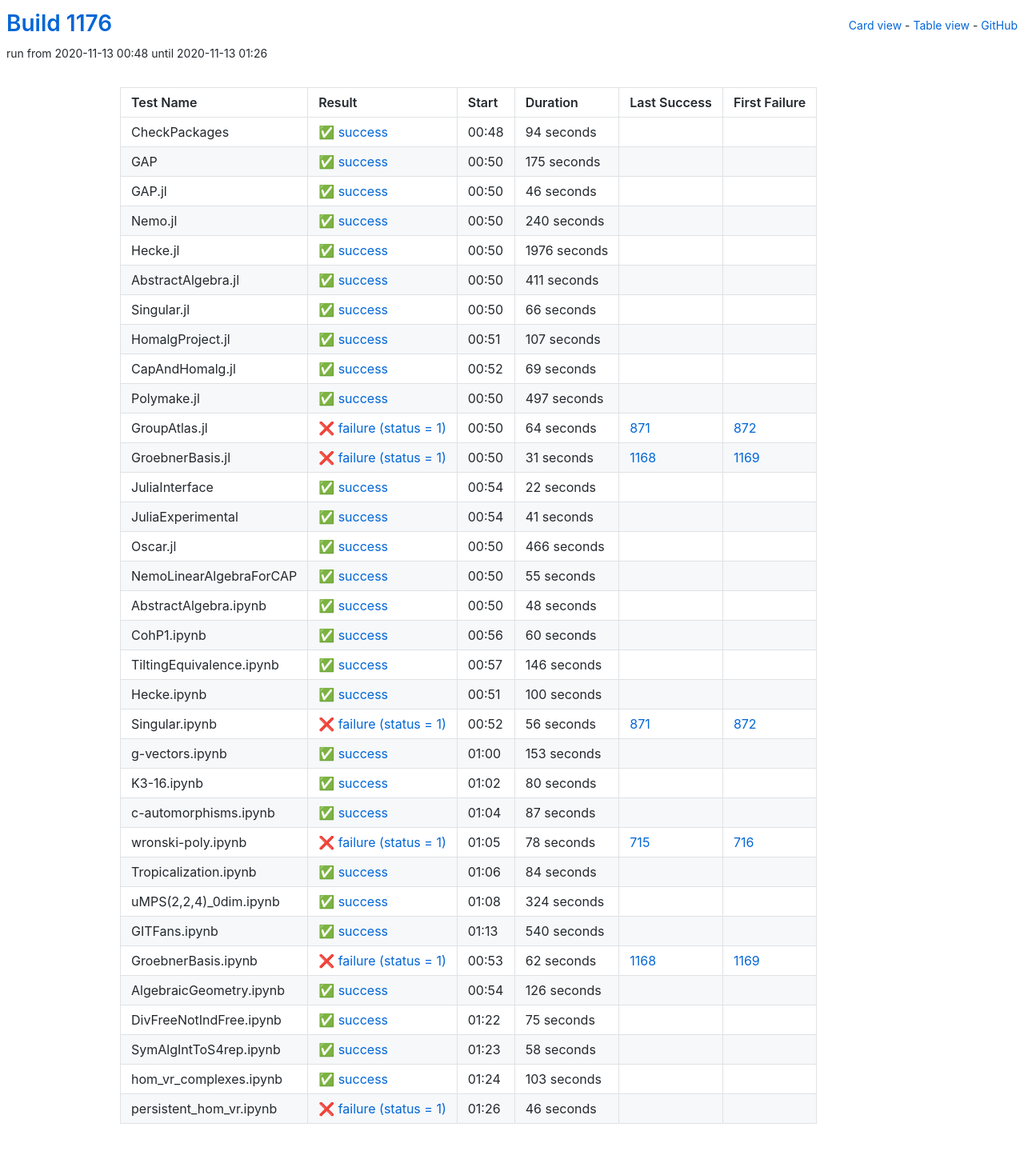
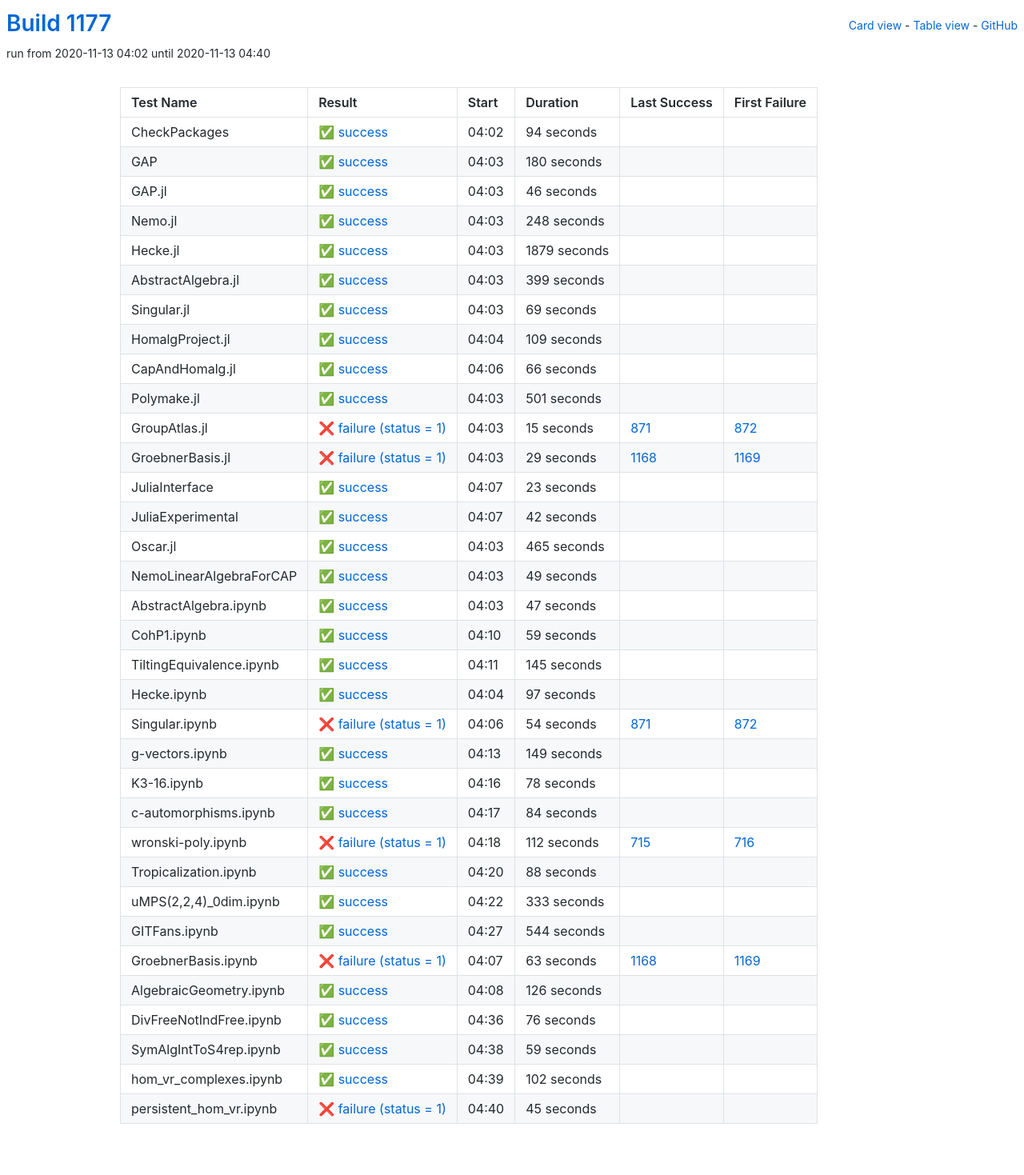
Before and after one commit to oscar-system/oscar-ci-status-stable, a Jekyll site: the page built from table.html, in a window 1280 px wide. Shown: the whole page at 80% size. Built offline with Jekyll 4.4.1, drawn with Linux system fonts in a browser that asks for light colours.

Commit message:
Build #1177

```diff
--- a/_data/ci.yml
+++ b/_data/ci.yml
@@ -1,6 +1,6 @@
 ---
-build: 1176
-build_url: https://oscarci.mathematik.uni-kl.de/job/oscar-stable/1176/
+build: 1177
+build_url: https://oscarci.mathematik.uni-kl.de/job/oscar-stable/1177/
 job: oscar-stable
 organization: oscar-system
 repo: oscar-ci-status-stable
@@ -8,8 +8,8 @@ repourl: https://github.com/oscar-system/oscar-ci-status-stable
 tests:
 - name: CheckPackages
   id: checkpackages
-  log: https://oscarci.mathematik.uni-kl.de/job/oscar-stable/1176/artifact/logs/build-1176/CheckPackages.log
-  start: 2020-11-13 00:48
+  log: https://oscarci.mathematik.uni-kl.de/job/oscar-stable/1177/artifact/logs/build-1177/CheckPackages.log
+  start: 2020-11-13 04:02
   success: true
   exitcode: 0
   status: success
@@ -20,20 +20,20 @@ tests:
   first_failure_url:
 - name: GAP
   id: gap
-  log: https://oscarci.mathematik.uni-kl.de/job/oscar-stable/1176/artifact/logs/build-1176/GAP.log
-  start: 2020-11-13 00:50
+  log: https://oscarci.mathematik.uni-kl.de/job/oscar-stable/1177/artifact/logs/build-1177/GAP.log
+  start: 2020-11-13 04:03
   success: true
   exitcode: 0
   status: success
-  duration: 175
+  duration: 180
   last_success: false
   last_success_url:
   first_failure: false
   first_failure_url:
 - name: GAP.jl
   id: gap-jl
-  log: https://oscarci.mathematik.uni-kl.de/job/oscar-stable/1176/artifact/logs/build-1176/GAP.jl.log
-  start: 2020-11-13 00:50
+  log: https://oscarci.mathematik.uni-kl.de/job/oscar-stable/1177/artifact/logs/build-1177/GAP.jl.log
+  start: 2020-11-13 04:03
   success: true
   exitcode: 0
   status: success
@@ -44,44 +44,68 @@ tests:
   first_failure_url:
 - name: Nemo.jl
   id: nemo-jl
-  log: https://oscarci.mathematik.uni-kl.de/job/oscar-stable/1176/artifact/logs/build-1176/Nemo.jl.log
-  start: 2020-11-13 00:50
+  log: https://oscarci.mathematik.uni-kl.de/job/oscar-stable/1177/artifact/logs/build-1177/Nemo.jl.log
+  start: 2020-11-13 04:03
   success: true
   exitcode: 0
   status: success
-  duration: 240
+  duration: 248
   last_success: false
   last_success_url:
   first_failure: false
   first_failure_url:
 - name: Hecke.jl
   id: hecke-jl
-  log: https://oscarci.mathematik.uni-kl.de/job/oscar-stable/1176/artifact/logs/build-1176/Hecke.jl.log
-  start: 2020-11-13 00:50
+  log: https://oscarci.mathematik.uni-kl.de/job/oscar-stable/1177/artifact/logs/build-1177/Hecke.jl.log
+  start: 2020-11-13 04:03
   success: true
   exitcode: 0
   status: success
-  duration: 1976
+  duration: 1879
   last_success: false
   last_success_url:
   first_failure: false
   first_failure_url:
 - name: AbstractAlgebra.jl
   id: abstractalgebra-jl
-  log: https://oscarci.mathematik.uni-kl.de/job/oscar-stable/1176/artifact/logs/build-1176/AbstractAlgebra.jl.log
-  start: 2020-11-13 00:50
+  log: https://oscarci.mathematik.uni-kl.de/job/oscar-stable/1177/artifact/logs/build-1177/AbstractAlgebra.jl.log
+  start: 2020-11-13 04:03
   success: true
   exitcode: 0
   status: success
-  duration: 411
+  duration: 399
   last_success: false
   last_success_url:
   first_failure: false
   first_failure_url:
 - name: Singular.jl
   id: singular-jl
-  log: https://oscarci.mathematik.uni-kl.de/job/oscar-stable/1176/artifact/logs/build-1176/Singular.jl.log
-  start: 2020-11-13 00:50
+  log: https://oscarci.mathematik.uni-kl.de/job/oscar-stable/1177/artifact/logs/build-1177/Singular.jl.log
+  start: 2020-11-13 04:03
+  success: true
+  exitcode: 0
+  status: success
+  duration: 69
+  last_success: false
+  last_success_url:
+  first_failure: false
+  first_failure_url:
+- name: HomalgProject.jl
+  id: homalgproject-jl
+  log: https://oscarci.mathematik.uni-kl.de/job/oscar-stable/1177/artifact/logs/build-1177/HomalgProject.jl.log
+  start: 2020-11-13 04:04
+  success: true
+  exitcode: 0
+  status: success
+  duration: 109
+  last_success: false
+  last_success_url:
+  first_failure: false
+  first_failure_url:
+- name: CapAndHomalg.jl
+  id: capandhomalg-jl
+  log: https://oscarci.mathematik.uni-kl.de/job/oscar-stable/1177/artifact/logs/build-1177/CapAndHomalg.jl.log
+  start: 2020-11-13 04:06
   success: true
   exitcode: 0
   status: success
@@ -90,226 +114,178 @@ tests:
   last_success_url:
   first_failure: false
   first_failure_url:
-- name: HomalgProject.jl
-  id: homalgproject-jl
-  log: https://oscarci.mathematik.uni-kl.de/job/oscar-stable/1176/artifact/logs/build-1176/HomalgProject.jl.log
-  start: 2020-11-13 00:51
+- name: Polymake.jl
+  id: polymake-jl
+  log: https://oscarci.mathematik.uni-kl.de/job/oscar-stable/1177/artifact/logs/build-1177/Polymake.jl.log
+  start: 2020-11-13 04:03
   success: true
   exitcode: 0
   status: success
-  duration: 107
-  last_success: false
-  last_success_url:
-  first_failure: false
-  first_failure_url:
-- name: CapAndHomalg.jl
-  id: capandhomalg-jl
-  log: https://oscarci.mathematik.uni-kl.de/job/oscar-stable/1176/artifact/logs/build-1176/CapAndHomalg.jl.log
-  start: 2020-11-13 00:52
-  success: true
-  exitcode: 0
-  status: success
-  duration: 69
-  last_success: false
-  last_success_url:
-  first_failure: false
-  first_failure_url:
-- name: Polymake.jl
-  id: polymake-jl
-  log: https://oscarci.mathematik.uni-kl.de/job/oscar-stable/1176/artifact/logs/build-1176/Polymake.jl.log
-  start: 2020-11-13 00:50
-  success: true
-  exitcode: 0
-  status: success
-  duration: 497
+  duration: 501
   last_success: false
   last_success_url:
   first_failure: false
   first_failure_url:
 - name: GroupAtlas.jl
   id: groupatlas-jl
-  log: https://oscarci.mathematik.uni-kl.de/job/oscar-stable/1176/artifact/logs/build-1176/GroupAtlas.jl.log
-  start: 2020-11-13 00:50
+  log: https://oscarci.mathematik.uni-kl.de/job/oscar-stable/1177/artifact/logs/build-1177/GroupAtlas.jl.log
+  start: 2020-11-13 04:03
   success: false
   exitcode: 1
   status: failure
-  duration: 64
+  duration: 15
   last_success: 871
   last_success_url: https://oscarci.mathematik.uni-kl.de/job/oscar-stable/871/
   first_failure: 872
   first_failure_url: https://oscarci.mathematik.uni-kl.de/job/oscar-stable/872/
 - name: GroebnerBasis.jl
   id: groebnerbasis-jl
-  log: https://oscarci.mathematik.uni-kl.de/job/oscar-stable/1176/artifact/logs/build-1176/GroebnerBasis.jl.log
-  start: 2020-11-13 00:50
+  log: https://oscarci.mathematik.uni-kl.de/job/oscar-stable/1177/artifact/logs/build-1177/GroebnerBasis.jl.log
+  start: 2020-11-13 04:03
   success: false
   exitcode: 1
   status: failure
-  duration: 31
+  duration: 29
   last_success: 1168
   last_success_url: https://oscarci.mathematik.uni-kl.de/job/oscar-stable/1168/
   first_failure: 1169
   first_failure_url: https://oscarci.mathematik.uni-kl.de/job/oscar-stable/1169/
 - name: JuliaInterface
   id: juliainterface
-  log: https://oscarci.mathematik.uni-kl.de/job/oscar-stable/1176/artifact/logs/build-1176/JuliaInterface.log
-  start: 2020-11-13 00:54
+  log: https://oscarci.mathematik.uni-kl.de/job/oscar-stable/1177/artifact/logs/build-1177/JuliaInterface.log
+  start: 2020-11-13 04:07
   success: true
   exitcode: 0
   status: success
-  duration: 22
+  duration: 23
   last_success: false
   last_success_url:
   first_failure: false
   first_failure_url:
 - name: JuliaExperimental
   id: juliaexperimental
-  log: https://oscarci.mathematik.uni-kl.de/job/oscar-stable/1176/artifact/logs/build-1176/JuliaExperimental.log
-  start: 2020-11-13 00:54
+  log: https://oscarci.mathematik.uni-kl.de/job/oscar-stable/1177/artifact/logs/build-1177/JuliaExperimental.log
+  start: 2020-11-13 04:07
   success: true
   exitcode: 0
   status: success
-  duration: 41
+  duration: 42
   last_success: false
   last_success_url:
   first_failure: false
   first_failure_url:
 - name: Oscar.jl
   id: oscar-jl
-  log: https://oscarci.mathematik.uni-kl.de/job/oscar-stable/1176/artifact/logs/build-1176/Oscar.jl.log
-  start: 2020-11-13 00:50
+  log: https://oscarci.mathematik.uni-kl.de/job/oscar-stable/1177/artifact/logs/build-1177/Oscar.jl.log
+  start: 2020-11-13 04:03
   success: true
   exitcode: 0
   status: success
-  duration: 466
+  duration: 465
   last_success: false
   last_success_url:
   first_failure: false
   first_failure_url:
 - name: NemoLinearAlgebraForCAP
   id: nemolinearalgebraforcap
-  log: https://oscarci.mathematik.uni-kl.de/job/oscar-stable/1176/artifact/logs/build-1176/NemoLinearAlgebraForCAP.log
-  start: 2020-11-13 00:50
+  log: https://oscarci.mathematik.uni-kl.de/job/oscar-stable/1177/artifact/logs/build-1177/NemoLinearAlgebraForCAP.log
+  start: 2020-11-13 04:03
   success: true
   exitcode: 0
   status: success
-  duration: 55
+  duration: 49
   last_success: false
   last_success_url:
   first_failure: false
   first_failure_url:
 - name: AbstractAlgebra.ipynb
   id: abstractalgebra-ipynb
-  log: https://oscarci.mathematik.uni-kl.de/job/oscar-stable/1176/artifact/logs/build-1176/AbstractAlgebra.ipynb.log
-  start: 2020-11-13 00:50
+  log: https://oscarci.mathematik.uni-kl.de/job/oscar-stable/1177/artifact/logs/build-1177/AbstractAlgebra.ipynb.log
+  start: 2020-11-13 04:03
   success: true
   exitcode: 0
   status: success
-  duration: 48
+  duration: 47
   last_success: false
   last_success_url:
   first_failure: false
   first_failure_url:
 - name: CohP1.ipynb
   id: cohp1-ipynb
-  log: https://oscarci.mathematik.uni-kl.de/job/oscar-stable/1176/artifact/logs/build-1176/CohP1.ipynb.log
-  start: 2020-11-13 00:56
+  log: https://oscarci.mathematik.uni-kl.de/job/oscar-stable/1177/artifact/logs/build-1177/CohP1.ipynb.log
+  start: 2020-11-13 04:10
   success: true
   exitcode: 0
   status: success
-  duration: 60
+  duration: 59
   last_success: false
   last_success_url:
   first_failure: false
   first_failure_url:
 - name: TiltingEquivalence.ipynb
   id: tiltingequivalence-ipynb
-  log: https://oscarci.mathematik.uni-kl.de/job/oscar-stable/1176/artifact/logs/build-1176/TiltingEquivalence.ipynb.log
-  start: 2020-11-13 00:57
+  log: https://oscarci.mathematik.uni-kl.de/job/oscar-stable/1177/artifact/logs/build-1177/TiltingEquivalence.ipynb.log
+  start: 2020-11-13 04:11
   success: true
   exitcode: 0
   status: success
-  duration: 146
+  duration: 145
   last_success: false
   last_success_url:
   first_failure: false
   first_failure_url:
 - name: Hecke.ipynb
   id: hecke-ipynb
-  log: https://oscarci.mathematik.uni-kl.de/job/oscar-stable/1176/artifact/logs/build-1176/Hecke.ipynb.log
-  start: 2020-11-13 00:51
+  log: https://oscarci.mathematik.uni-kl.de/job/oscar-stable/1177/artifact/logs/build-1177/Hecke.ipynb.log
+  start: 2020-11-13 04:04
   success: true
   exitcode: 0
   status: success
-  duration: 100
+  duration: 97
   last_success: false
   last_success_url:
   first_failure: false
   first_failure_url:
 - name: Singular.ipynb
   id: singular-ipynb
-  log: https://oscarci.mathematik.uni-kl.de/job/oscar-stable/1176/artifact/logs/build-1176/Singular.ipynb.log
-  start: 2020-11-13 00:52
+  log: https://oscarci.mathematik.uni-kl.de/job/oscar-stable/1177/artifact/logs/build-1177/Singular.ipynb.log
+  start: 2020-11-13 04:06
   success: false
   exitcode: 1
   status: failure
-  duration: 56
+  duration: 54
   last_success: 871
   last_success_url: https://oscarci.mathematik.uni-kl.de/job/oscar-stable/871/
   first_failure: 872
   first_failure_url: https://oscarci.mathematik.uni-kl.de/job/oscar-stable/872/
 - name: g-vectors.ipynb
   id: g-vectors-ipynb
-  log: https://oscarci.mathematik.uni-kl.de/job/oscar-stable/1176/artifact/logs/build-1176/g-vectors.ipynb.log
-  start: 2020-11-13 01:00
+  log: https://oscarci.mathematik.uni-kl.de/job/oscar-stable/1177/artifact/logs/build-1177/g-vectors.ipynb.log
+  start: 2020-11-13 04:13
   success: true
   exitcode: 0
   status: success
-  duration: 153
+  duration: 149
   last_success: false
   last_success_url:
   first_failure: false
   first_failure_url:
 - name: K3-16.ipynb
   id: k3-16-ipynb
-  log: https://oscarci.mathematik.uni-kl.de/job/oscar-stable/1176/artifact/logs/build-1176/K3-16.ipynb.log
-  start: 2020-11-13 01:02
+  log: https://oscarci.mathematik.uni-kl.de/job/oscar-stable/1177/artifact/logs/build-1177/K3-16.ipynb.log
+  start: 2020-11-13 04:16
   success: true
   exitcode: 0
   status: success
-  duration: 80
+  duration: 78
   last_success: false
   last_success_url:
   first_failure: false
   first_failure_url:
 - name: c-automorphisms.ipynb
   id: c-automorphisms-ipynb
-  log: https://oscarci.mathematik.uni-kl.de/job/oscar-stable/1176/artifact/logs/build-1176/c-automorphisms.ipynb.log
-  start: 2020-11-13 01:04
-  success: true
-  exitcode: 0
-  status: success
-  duration: 87
-  last_success: false
-  last_success_url:
-  first_failure: false
-  first_failure_url:
-- name: wronski-poly.ipynb
-  id: wronski-poly-ipynb
-  log: https://oscarci.mathematik.uni-kl.de/job/oscar-stable/1176/artifact/logs/build-1176/wronski-poly.ipynb.log
-  start: 2020-11-13 01:05
-  success: false
-  exitcode: 1
-  status: failure
-  duration: 78
-  last_success: 715
-  last_success_url: https://oscarci.mathematik.uni-kl.de/job/oscar-stable/715/
-  first_failure: 716
-  first_failure_url: https://oscarci.mathematik.uni-kl.de/job/oscar-stable/716/
-- name: Tropicalization.ipynb
-  id: tropicalization-ipynb
-  log: https://oscarci.mathematik.uni-kl.de/job/oscar-stable/1176/artifact/logs/build-1176/Tropicalization.ipynb.log
-  start: 2020-11-13 01:06
+  log: https://oscarci.mathematik.uni-kl.de/job/oscar-stable/1177/artifact/logs/build-1177/c-automorphisms.ipynb.log
+  start: 2020-11-13 04:17
   success: true
   exitcode: 0
   status: success
@@ -318,46 +294,70 @@ tests:
   last_success_url:
   first_failure: false
   first_failure_url:
-- name: uMPS(2,2,4)_0dim.ipynb
-  id: umps-2-2-4-0dim-ipynb
-  log: https://oscarci.mathematik.uni-kl.de/job/oscar-stable/1176/artifact/logs/build-1176/uMPS-2-2-4-_0dim.ipynb.log
-  start: 2020-11-13 01:08
+- name: wronski-poly.ipynb
+  id: wronski-poly-ipynb
+  log: https://oscarci.mathematik.uni-kl.de/job/oscar-stable/1177/artifact/logs/build-1177/wronski-poly.ipynb.log
+  start: 2020-11-13 04:18
+  success: false
+  exitcode: 1
+  status: failure
+  duration: 112
+  last_success: 715
+  last_success_url: https://oscarci.mathematik.uni-kl.de/job/oscar-stable/715/
+  first_failure: 716
+  first_failure_url: https://oscarci.mathematik.uni-kl.de/job/oscar-stable/716/
+- name: Tropicalization.ipynb
+  id: tropicalization-ipynb
+  log: https://oscarci.mathematik.uni-kl.de/job/oscar-stable/1177/artifact/logs/build-1177/Tropicalization.ipynb.log
+  start: 2020-11-13 04:20
   success: true
   exitcode: 0
   status: success
-  duration: 324
+  duration: 88
+  last_success: false
+  last_success_url:
+  first_failure: false
+  first_failure_url:
+- name: uMPS(2,2,4)_0dim.ipynb
+  id: umps-2-2-4-0dim-ipynb
+  log: https://oscarci.mathematik.uni-kl.de/job/oscar-stable/1177/artifact/logs/build-1177/uMPS-2-2-4-_0dim.ipynb.log
+  start: 2020-11-13 04:22
+  success: true
+  exitcode: 0
+  status: success
+  duration: 333
   last_success: false
   last_success_url:
   first_failure: false
   first_failure_url:
 - name: GITFans.ipynb
   id: gitfans-ipynb
-  log: https://oscarci.mathematik.uni-kl.de/job/oscar-stable/1176/artifact/logs/build-1176/GITFans.ipynb.log
-  start: 2020-11-13 01:13
+  log: https://oscarci.mathematik.uni-kl.de/job/oscar-stable/1177/artifact/logs/build-1177/GITFans.ipynb.log
+  start: 2020-11-13 04:27
   success: true
   exitcode: 0
   status: success
-  duration: 540
+  duration: 544
   last_success: false
   last_success_url:
   first_failure: false
   first_failure_url:
 - name: GroebnerBasis.ipynb
   id: groebnerbasis-ipynb
-  log: https://oscarci.mathematik.uni-kl.de/job/oscar-stable/1176/artifact/logs/build-1176/GroebnerBasis.ipynb.log
-  start: 2020-11-13 00:53
+  log: https://oscarci.mathematik.uni-kl.de/job/oscar-stable/1177/artifact/logs/build-1177/GroebnerBasis.ipynb.log
+  start: 2020-11-13 04:07
   success: false
   exitcode: 1
   status: failure
-  duration: 62
+  duration: 63
   last_success: 1168
   last_success_url: https://oscarci.mathematik.uni-kl.de/job/oscar-stable/1168/
   first_failure: 1169
   first_failure_url: https://oscarci.mathematik.uni-kl.de/job/oscar-stable/1169/
 - name: AlgebraicGeometry.ipynb
   id: algebraicgeometry-ipynb
-  log: https://oscarci.mathematik.uni-kl.de/job/oscar-stable/1176/artifact/logs/build-1176/AlgebraicGeometry.ipynb.log
-  start: 2020-11-13 00:54
+  log: https://oscarci.mathematik.uni-kl.de/job/oscar-stable/1177/artifact/logs/build-1177/AlgebraicGeometry.ipynb.log
+  start: 2020-11-13 04:08
   success: true
   exitcode: 0
   status: success
@@ -368,48 +368,48 @@ tests:
   first_failure_url:
 - name: DivFreeNotIndFree.ipynb
   id: divfreenotindfree-ipynb
-  log: https://oscarci.mathematik.uni-kl.de/job/oscar-stable/1176/artifact/logs/build-1176/DivFreeNotIndFree.ipynb.log
-  start: 2020-11-13 01:22
+  log: https://oscarci.mathematik.uni-kl.de/job/oscar-stable/1177/artifact/logs/build-1177/DivFreeNotIndFree.ipynb.log
+  start: 2020-11-13 04:36
   success: true
   exitcode: 0
   status: success
-  duration: 75
+  duration: 76
   last_success: false
   last_success_url:
   first_failure: false
   first_failure_url:
 - name: SymAlgIntToS4rep.ipynb
   id: symalginttos4rep-ipynb
-  log: https://oscarci.mathematik.uni-kl.de/job/oscar-stable/1176/artifact/logs/build-1176/SymAlgIntToS4rep.ipynb.log
-  start: 2020-11-13 01:23
+  log: https://oscarci.mathematik.uni-kl.de/job/oscar-stable/1177/artifact/logs/build-1177/SymAlgIntToS4rep.ipynb.log
+  start: 2020-11-13 04:38
   success: true
   exitcode: 0
   status: success
-  duration: 58
+  duration: 59
   last_success: false
   last_success_url:
   first_failure: false
   first_failure_url:
 - name: hom_vr_complexes.ipynb
   id: hom-vr-complexes-ipynb
-  log: https://oscarci.mathematik.uni-kl.de/job/oscar-stable/1176/artifact/logs/build-1176/hom_vr_complexes.ipynb.log
-  start: 2020-11-13 01:24
+  log: https://oscarci.mathematik.uni-kl.de/job/oscar-stable/1177/artifact/logs/build-1177/hom_vr_complexes.ipynb.log
+  start: 2020-11-13 04:39
   success: true
   exitcode: 0
   status: success
-  duration: 103
+  duration: 102
   last_success: false
   last_success_url:
   first_failure: false
   first_failure_url:
 - name: persistent_hom_vr.ipynb
   id: persistent-hom-vr-ipynb
-  log: https://oscarci.mathematik.uni-kl.de/job/oscar-stable/1176/artifact/logs/build-1176/persistent_hom_vr.ipynb.log
-  start: 2020-11-13 01:26
+  log: https://oscarci.mathematik.uni-kl.de/job/oscar-stable/1177/artifact/logs/build-1177/persistent_hom_vr.ipynb.log
+  start: 2020-11-13 04:40
   success: false
   exitcode: 1
   status: failure
-  duration: 46
+  duration: 45
   last_success: false
   last_success_url:
   first_failure: false
```
Also changed, not shown: README.md.
